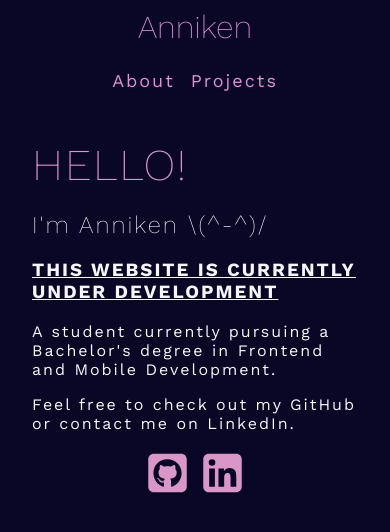
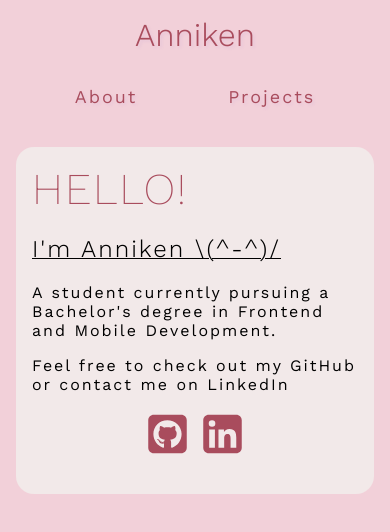
Before and after one commit to AnnikenJE/annikenje-website, a React (Vite) app: page / in a window 390 px wide. Shown: the top 532 px of the page. Built offline with nearby package versions, Linux system fonts and the light colour scheme.

Commit message:
Endringer i farger og navigasjon på mobil.

```diff
--- a/src/components/navigation/MainNavigation.css
+++ b/src/components/navigation/MainNavigation.css
@@ -22,7 +22,7 @@
 
 .logo {
   padding: 1rem;
-  font-weight: calc(var(--font-weight) * 0.5);
+  font-weight: calc(var(--font-weight) * 0.8);
   font-size: 32px;
   text-decoration: none;
   margin-left: 4rem;
@@ -91,11 +91,11 @@
 
   .main-navigation {
     flex-direction: column;
-    padding-top: 0.5rem;
+    padding-top: 1rem;
   }
 
   .main-navigation__item {
-    padding: 0.5rem;
+    padding: rem;
   }
 
   .social-item__wrapper {
@@ -103,9 +103,15 @@
   }
 
   .main-navigation__list {
+    display: flex;
     padding: 0;
     flex-direction: column-reverse;
     margin: 0;
     padding-bottom: 0.5rem;
+    width: 100%;
+  }
+
+  .nav-item__wrapper{
+    justify-content:space-evenly;
   }
 }
--- a/src/main.css
+++ b/src/main.css
@@ -3,13 +3,14 @@
       Main colors
   */
 
-  --main-color: #D996C7;
-  --txt-color: #f6f5fb;
+  --main-color: #a94c5d;
+  --txt-color: ##BF787E;
 
-  --background-color: #0A0626;
+  --background-color:#F2D0D9;
+  --secondary-background-color: #F2E9E9;
 
   --link-color: var(--main-color);
-  --link-hover: #f6f5fb;
+  --link-hover: #BF787E;
 
   /*
       Fonts
@@ -23,7 +24,7 @@
       Shadows
   */
 
-  --box-shadow: 0px 4px 16px 0px rgba(121, 75, 132, 0.2);
+  --box-shadow: 0px 4px 16px 0px rgba(216, 211, 128, 0.2);
   --txt-shadow: 2px 2px 3px rgba(143, 108, 217, 0.1);
 }
 
--- a/src/pages/AboutPage.css
+++ b/src/pages/AboutPage.css
@@ -5,6 +5,18 @@
   font-weight: calc(var(--font-weight) * 0.5);
   font-size: 36px;
 }
+
+.about-section {
+  border: 1px;
+  border-radius: 18px;
+  padding: 2rem;
+  font-family: var(--main-font);
+  letter-spacing: var(--letter-spacing);
+  margin: 10rem;
+  background-color: var(--secondary-background-color);
+}
+
+
 
 /*
      Resolutions
--- a/src/pages/AboutPage.tsx
+++ b/src/pages/AboutPage.tsx
@@ -3,7 +3,7 @@ import "./AboutPage.css";
 const AboutPage = () => {
   return (
     <main>
-      <section>
+      <section className="about-section">
         <h1 className="about-heading">About</h1>
       </section>
     </main>
--- a/src/pages/HomePage.css
+++ b/src/pages/HomePage.css
@@ -13,6 +13,7 @@
   font-family: var(--main-font);
   letter-spacing: var(--letter-spacing);
   margin: 10rem;
+  background-color: var(--secondary-background-color);
 }
 
 /*
@@ -28,11 +29,14 @@
 }
 
 .article__heading {
-  font-weight: calc(var(--font-weight) * 0.5);
+  font-weight: calc(var(--font-weight) * 0.8);
+  text-decoration: underline;
+  text-decoration-thickness: 1px;
 }
 
 .social-media-icons {
-  margin: 4rem;
+  margin-bottom: 1rem;
+  margin: 2rem;
   text-align: center;
 }
 
--- a/src/pages/HomePage.tsx
+++ b/src/pages/HomePage.tsx
@@ -9,14 +9,11 @@ const HomePage = () => {
 
         <article className="intrduction">
           <h2 className="article__heading">I'm Anniken \(^-^)/</h2>
-          <h3 className="warning">
-            THIS WEBSITE IS CURRENTLY UNDER DEVELOPMENT
-          </h3>
           <p>
             A student currently pursuing a Bachelor's degree in Frontend and
             Mobile Development.
           </p>
-          <p>Feel free to check out my GitHub or contact me on LinkedIn.</p>
+          <p>Feel free to check out my GitHub or contact me on LinkedIn</p>
         </article>
 
         <SocialMediaIcons />
--- a/src/pages/ProjectsPage.tsx
+++ b/src/pages/ProjectsPage.tsx
@@ -4,7 +4,7 @@ const ProjectsPage = () => {
   return (
     <main>
       <section>
-        <h1 className="projects-heading"> Projects</h1>
+        <h1 className="projects-heading">Projects</h1>
         <article></article>
       </section>
     </main>
```
